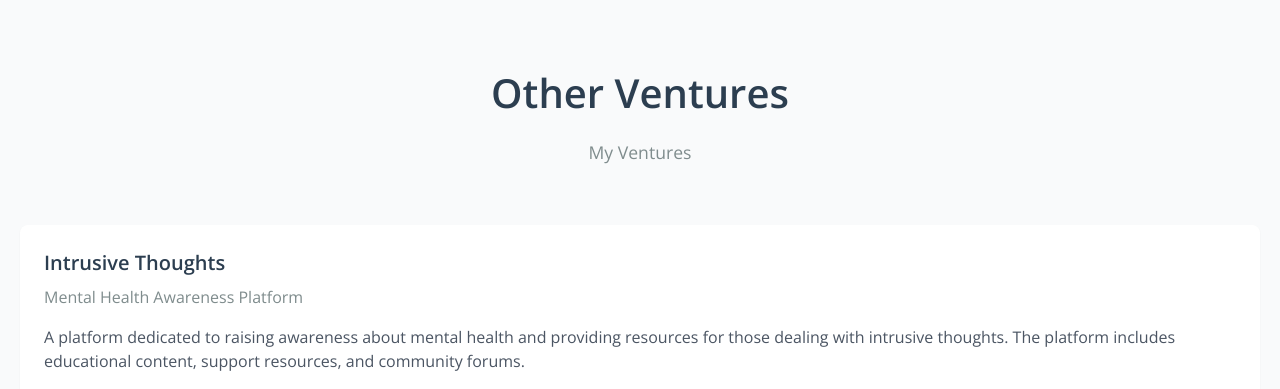
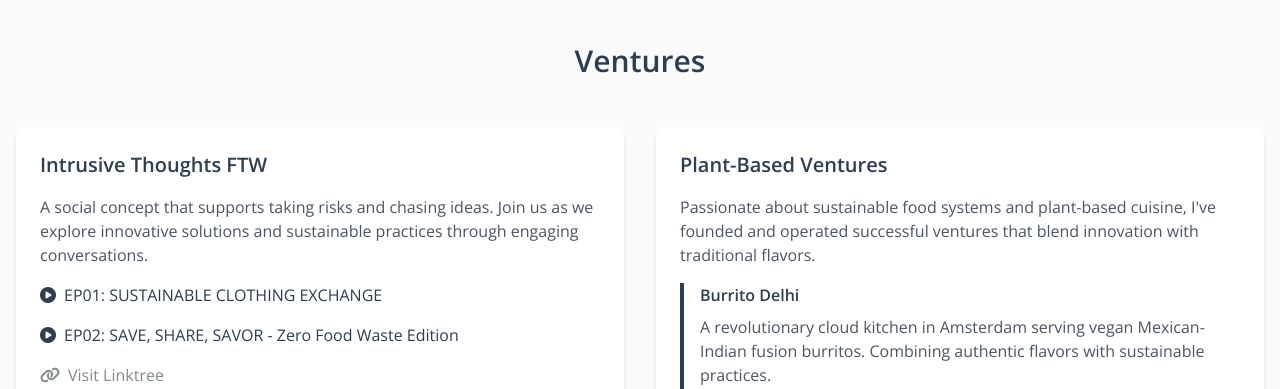
Before and after one commit to Ash-Impactco/Trial, a plain HTML site: page portfolio/index.html in a window 1280 px wide. Shown: the part 3322-3711 px from the top of the page. Drawn offline with nearby package versions, Linux system fonts and the light colour scheme.

Commit message:
Updated Ventures section with Intrusive Thoughts FTW Linktree and Plant-Based Ventures

```diff
--- a/portfolio/index.html
+++ b/portfolio/index.html
@@ -230,34 +230,66 @@
     </section>
 
     <!-- Ventures Section -->
-    <section id="ventures" class="section">
-        <div class="container">
-            <div class="section-header" data-aos="fade-up">
-                <h2>Other Ventures</h2>
-                <p>My Ventures</p>
-            </div>
-            <div class="ventures-grid" data-aos="fade-up">
-                <!-- Venture 1 -->
-                <div class="bg-white rounded-lg shadow-sm p-6 hover-lift">
-                    <h3 class="text-xl font-semibold text-primary mb-2">Intrusive Thoughts</h3>
-                    <p class="text-accent mb-4">Mental Health Awareness Platform</p>
-                    <p class="text-gray-600">
-                        A platform dedicated to raising awareness about mental health and providing resources for those dealing with intrusive thoughts. The platform includes educational content, support resources, and community forums.
-                    </p>
+    <section id="ventures" class="py-20 bg-gray-50">
+        <div class="container mx-auto px-4">
+            <h2 class="text-3xl font-bold text-center mb-12" data-aos="fade-up">Ventures</h2>
+
+            <div class="grid md:grid-cols-2 gap-8">
+                <!-- Podcast -->
+                <div class="bg-white rounded-lg shadow-md p-6" data-aos="fade-up">
+                    <h3 class="text-xl font-semibold text-primary mb-4">Intrusive Thoughts FTW</h3>
+                    <p class="text-gray-600 mb-4">A social concept that supports taking risks and chasing ideas. Join us as we explore innovative solutions and sustainable practices through engaging conversations.</p>
+                    <div class="space-y-4">
+                        <a href="https://linktr.ee/intrusivethoughtsftw" target="_blank" class="block text-primary hover:text-accent transition-colors">
+                            <div class="flex items-center">
+                                <i class="fas fa-play-circle mr-2"></i>
+                                <span>EP01: SUSTAINABLE CLOTHING EXCHANGE</span>
+                            </div>
+                        </a>
+                        <a href="https://linktr.ee/intrusivethoughtsftw" target="_blank" class="block text-primary hover:text-accent transition-colors">
+                            <div class="flex items-center">
+                                <i class="fas fa-play-circle mr-2"></i>
+                                <span>EP02: SAVE, SHARE, SAVOR - Zero Food Waste Edition</span>
+                            </div>
+                        </a>
+                    </div>
                     <div class="mt-4">
-                        <a href="#" class="text-primary hover:underline">Learn More →</a>
+                        <a href="https://linktr.ee/intrusivethoughtsftw" target="_blank" class="inline-flex items-center text-accent hover:text-primary transition-colors">
+                            <i class="fas fa-link mr-2"></i>
+                            Visit Linktree
+                        </a>
                     </div>
                 </div>
 
-                <!-- Venture 2 -->
-                <div class="bg-white rounded-lg shadow-sm p-6 hover-lift">
-                    <h3 class="text-xl font-semibold text-primary mb-2">Cloud Kitchen</h3>
-                    <p class="text-accent mb-4">Food Delivery Service</p>
-                    <p class="text-gray-600">
-                        A cloud kitchen operation focusing on sustainable food delivery. The venture emphasizes eco-friendly packaging, local sourcing, and efficient delivery routes to minimize environmental impact.
-                    </p>
-                    <div class="mt-4">
-                        <a href="#" class="text-primary hover:underline">Learn More →</a>
+                <!-- Newsletter -->
+                <div class="bg-white rounded-lg shadow-md p-6" data-aos="fade-up" data-aos-delay="100">
+                    <h3 class="text-xl font-semibold text-primary mb-4">Plant-Based Ventures</h3>
+                    <p class="text-gray-600 mb-4">Passionate about sustainable food systems and plant-based cuisine, I've founded and operated successful ventures that blend innovation with traditional flavors.</p>
+
+                    <div class="space-y-6">
+                        <!-- Burrito Delhi -->
+                        <div class="border-l-4 border-primary pl-4">
+                            <h4 class="font-semibold text-primary mb-2">Burrito Delhi</h4>
+                            <p class="text-gray-600 mb-2">A revolutionary cloud kitchen in Amsterdam serving vegan Mexican-Indian fusion burritos. Combining authentic flavors with sustainable practices.</p>
+                            <a href="https://www.instagram.com/burrito_delhi/" target="_blank" class="inline-flex items-center text-accent hover:text-primary transition-colors">
+                                <i class="fab fa-instagram mr-2"></i>
+                                @burrito_delhi
+                            </a>
+                        </div>
+
+                        <!-- Anna Ka Dukaan -->
+                        <div class="border-l-4 border-primary pl-4">
+                            <h4 class="font-semibold text-primary mb-2">Anna Ka Dukaan</h4>
+                            <p class="text-gray-600 mb-2">A thriving plant-based restaurant chain with locations in Delhi and Siliguri, serving innovative vegetarian cuisine with a modern twist.</p>
+                            <a href="https://www.instagram.com/annakadukaan/" target="_blank" class="inline-flex items-center text-accent hover:text-primary transition-colors">
+                                <i class="fab fa-instagram mr-2"></i>
+                                @annakadukaan
+                            </a>
+                        </div>
+                    </div>
+
+                    <div class="mt-6">
+                        <p class="text-sm text-gray-500 italic">"Creating sustainable food systems through innovative plant-based cuisine and conscious business practices."</p>
                     </div>
                 </div>
             </div>
```
